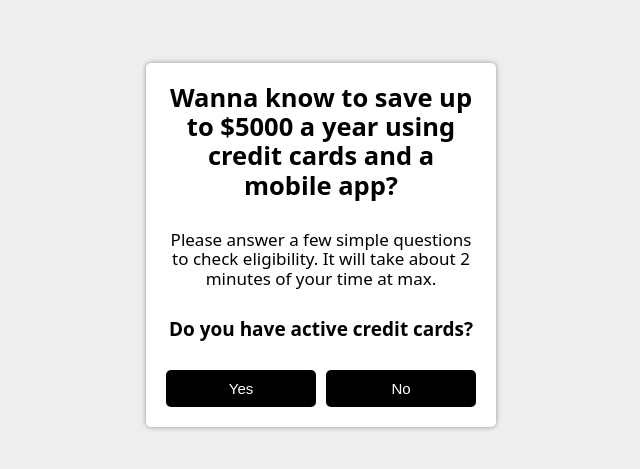
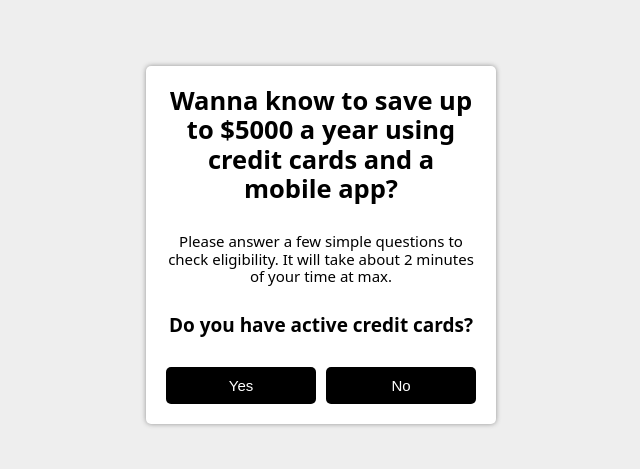
Before and after one commit to antdev1987/encuesta, a plain HTML site: page index.html in a window 1280 px wide. Shown: the part 155-624 px from the top of the page, without its empty margins (319-959 px from the left). Drawn offline with nearby package versions, Linux system fonts and the light colour scheme.

Commit message:
parrafo small

```diff
--- a/css/style.css
+++ b/css/style.css
@@ -33,6 +33,10 @@ body {
   font-size: 1.9rem;
 }
 /* utilities */
+
+.parrafo {
+  font-size: 1.5rem;
+}
 
 .container {
   max-width: 35rem;
--- a/index.html
+++ b/index.html
@@ -34,7 +34,7 @@
         </header>
 
         <div class="pY-3">
-          <p>
+          <p class="parrafo">
             Please answer a few simple questions to check eligibility. It will
             take about 2 minutes of your time at max.
           </p>
```
